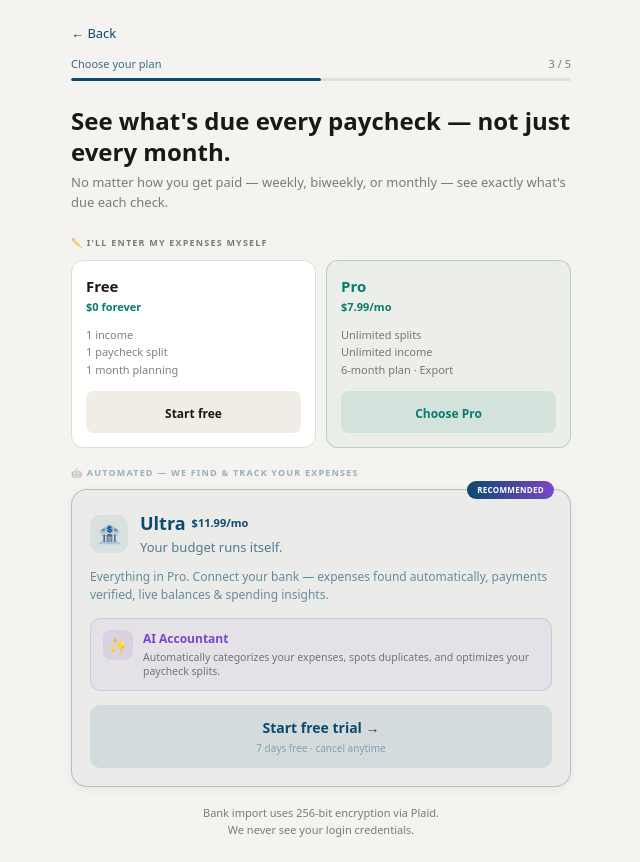
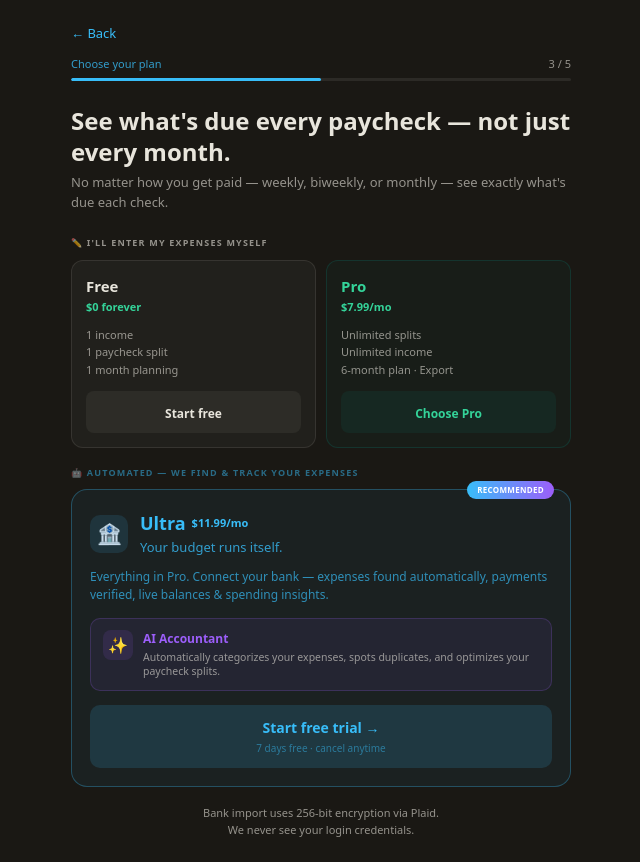
Before and after one commit to jesan-ux89/keiprwebsite, a Next.js app: page /onboarding/setup-choice in a window 1280 px wide. Shown: the whole page, without its empty margins (319-959 px from the left). Built offline with nearby package versions, Linux system fonts and the light colour scheme; no server answers; sample sign-in values are in the browser's storage.

Commit message:
Mirror: 3-tier onboarding setup choice, force dark mode

```diff
--- a/src/app/onboarding/setup-choice/page.tsx
+++ b/src/app/onboarding/setup-choice/page.tsx
@@ -2,12 +2,14 @@
 
 import React, { Suspense } from 'react';
 import { useRouter, useSearchParams } from 'next/navigation';
-import { useTheme } from '@/context/ThemeContext';
+import { useTheme, darkColors } from '@/context/ThemeContext';
 
 function SetupChoiceContent() {
   const router = useRouter();
   const searchParams = useSearchParams();
-  const { colors, isDark } = useTheme();
+  // Force dark mode on this screen (matches sign-up / welcome flow)
+  const colors = darkColors;
+  const isDark = true;
 
   const schedule = searchParams.get('schedule') || '';
   const amount = searchParams.get('amount') || '';
--- a/src/context/ThemeContext.tsx
+++ b/src/context/ThemeContext.tsx
@@ -116,3 +116,4 @@ export function ThemeProvider({ children }: { children: React.ReactNode }) {
 }
 
 export const useTheme = () => useContext(ThemeContext);
+export { darkColors, lightColors };
```
